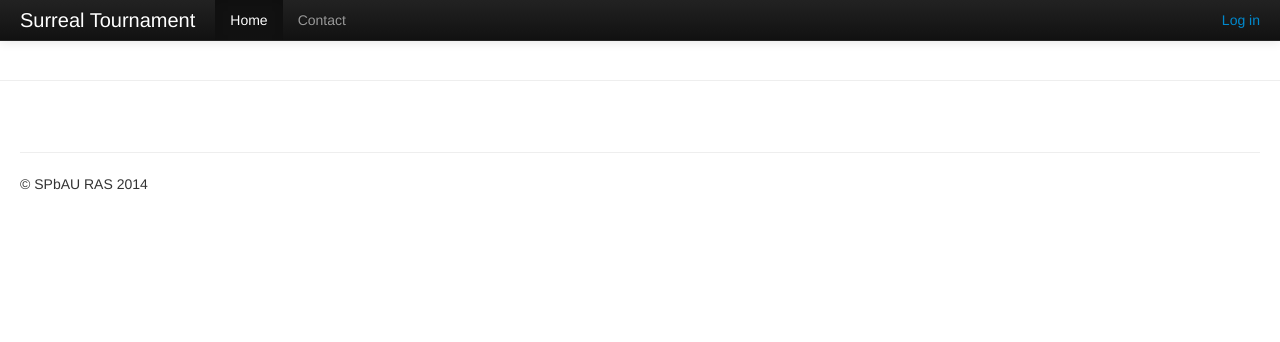
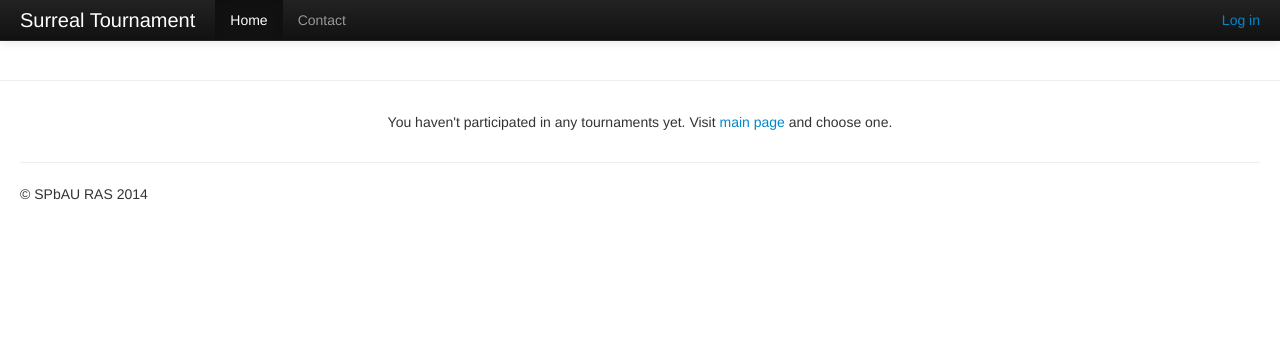
Before and after one commit to testlnord/st, a Django app: template web/sur_tournament/templates/users.html in a window 1280 px wide. Shown: the top 342 px of the page. Run offline with Django 3.2, Linux system fonts and the light colour scheme; the template is opened without the code that fills it, so the values that code supplies are empty; parts of the project's set-up code (start-up, migrations or seed data) failed here and were passed over.

Commit message:
fix checking for participating bug

```diff
--- a/web/sur_tournament/helpers/game_server.py
+++ b/web/sur_tournament/helpers/game_server.py
@@ -49,7 +49,7 @@ def is_user_in_tour (name,t_name):
         "name" : name,
         "t_name" :t_name
         }
-    return make_request(msg_dict)
+    return make_request(msg_dict)[0]
 
 def sendCreateTournament ( name, checker, timelimit, start_time, end_time):
     msg_dict = {
@@ -67,6 +67,7 @@ def getUserInfoByName (name):
         "key" : "get_user_info",
         "name" : name
     }
+
     return make_request(msg_dict)[0]
 
 def get_run_result (runid):
--- a/web/sur_tournament/templates/users.html
+++ b/web/sur_tournament/templates/users.html
@@ -88,5 +88,9 @@
     </div>
     {% endif %}
     </div>
+    {% else %}
+       <p style="text-align: center">
+      You haven't participated in any tournaments yet. Visit <a href="/">main page</a> and choose one.
+       </p>
     {% endif %}
 {% endblock %}
```
Also changed, not shown: 1 other file.
